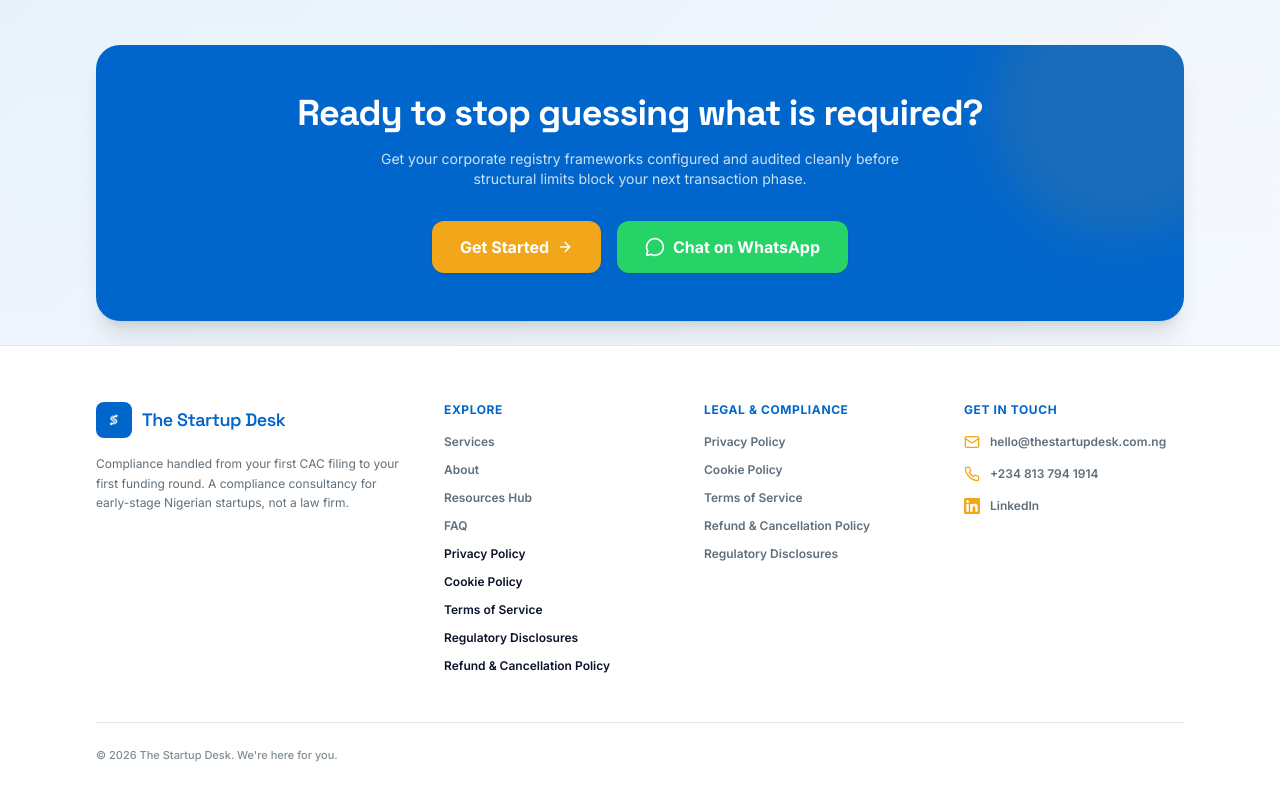
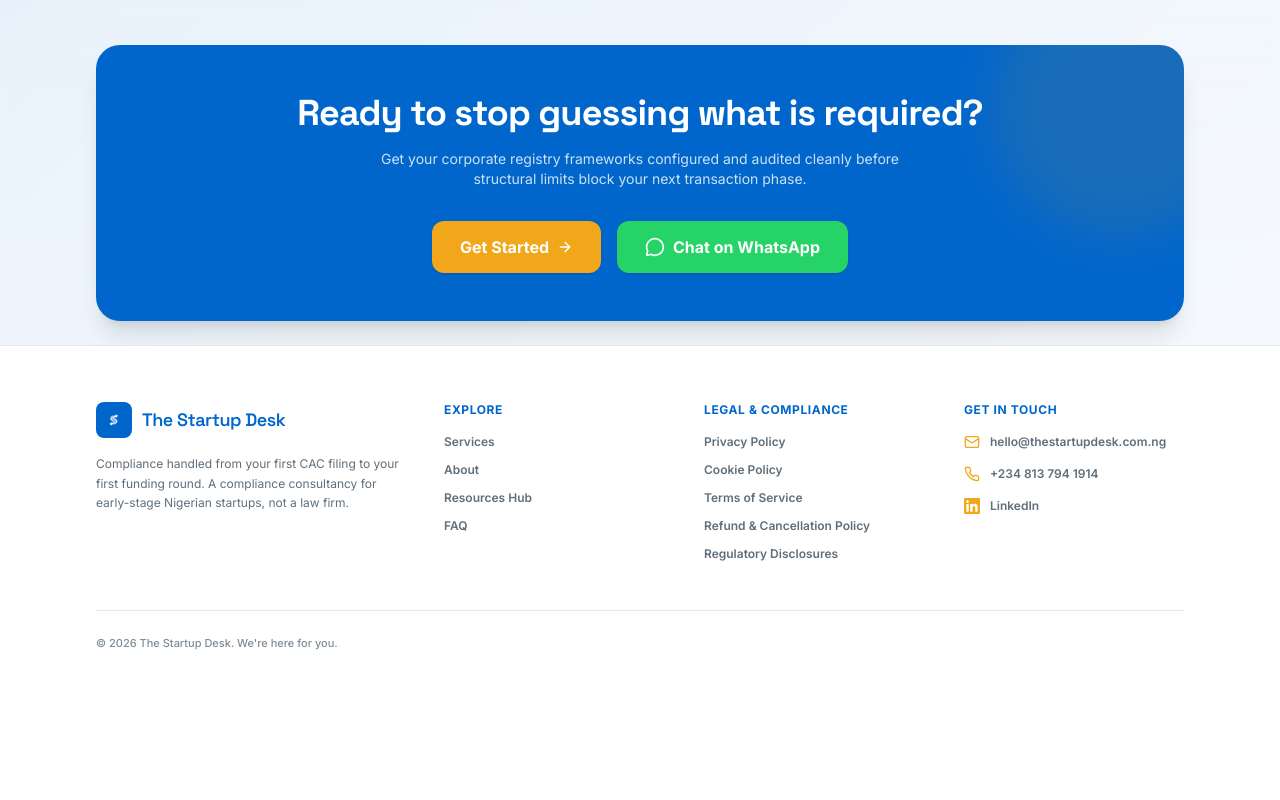
Before and after one commit to Tosin2513/The-Start-up-Desk-, a Next.js app: page / in a window 1280 px wide. Shown: the part 2267-3067 px from the top of the page. After the commit the page ends 2975 px from the top, so only its background shows below. Built offline with nearby package versions, Linux system fonts and the light colour scheme.

Commit message:
Update site-footer.tsx

```diff
--- a/components/site-footer.tsx
+++ b/components/site-footer.tsx
@@ -37,11 +37,6 @@ export function SiteFooter() {
               <li><Link href="/about" className="text-muted-foreground transition-colors hover:text-primary">About</Link></li>
               <li><Link href="/resources" className="text-muted-foreground transition-colors hover:text-primary">Resources Hub</Link></li>
               <li><Link href="/faq" className="text-muted-foreground transition-colors hover:text-primary">FAQ</Link></li>
-              <li><Link href="/privacy">Privacy Policy</Link></li>
-<li><Link href="/cookies">Cookie Policy</Link></li>
-<li><Link href="/terms">Terms of Service</Link></li>
-<li><Link href="/disclosure">Regulatory Disclosures</Link></li>
-<li><Link href="/refund-policy">Refund & Cancellation Policy</Link></li>
             </ul>
           </div>
 
```
